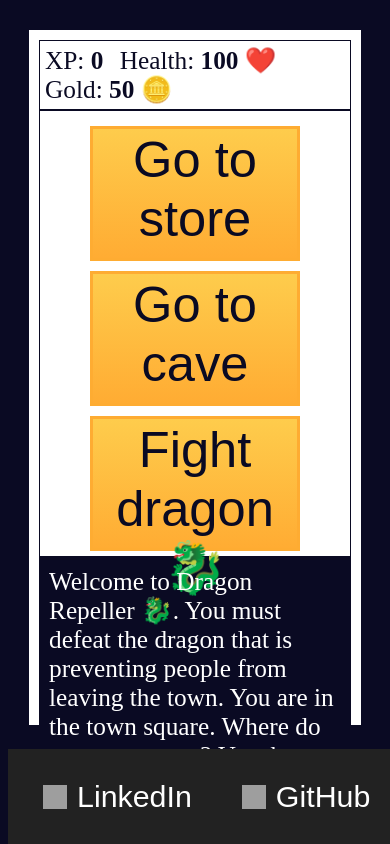
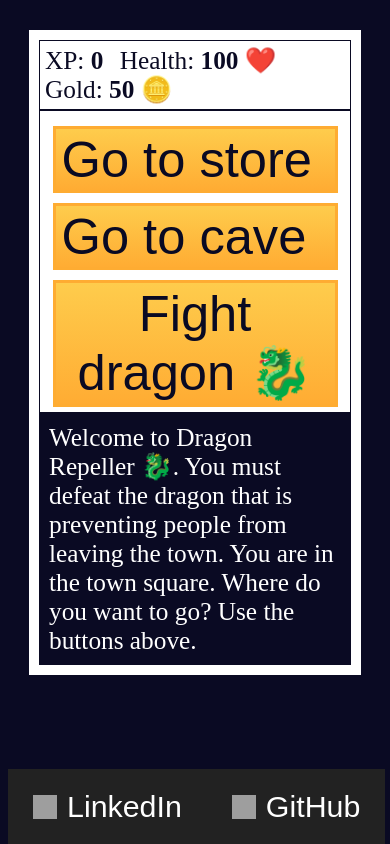
Before and after one commit to Cuzzi-i/RPG-fcc, a plain HTML site: page index.html in a window 390 px wide. Drawn offline with Linux system fonts and the light colour scheme; grey boxes are pictures that could not be loaded.

Commit message:
mobile 1.1

```diff
--- a/index.html
+++ b/index.html
@@ -3,6 +3,7 @@
 
 <head>
     <meta charset="utf-8">
+    <meta name="viewport" content="width=device-width, initial-scale=1.0, maximum-scale=1.0, user-scalable=0" />
     <link rel="stylesheet" href="./styles.css">
     <link rel="icon" href="https://avatars.githubusercontent.com/u/119081132?v=4" type="image/icon type">
     <title>RPG - Dragon Repeller</title>
--- a/styles.css
+++ b/styles.css
@@ -110,9 +110,12 @@ footer {
         display: flex;
         flex-direction: column;
         margin: 10px auto 0px auto;
-        width: 70%;
-        height: 16vh;
+        width: 95%;
+        height: 16wh;
         font-size: 200%;
         text-align: center;
     }
+    footer {
+        padding: 10px;
+    }
 }
```
